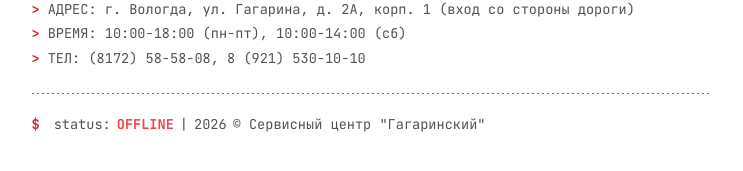
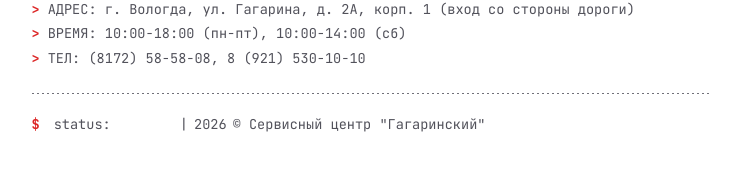
Before and after one commit to polinom11/polinom11.github.io, a Jekyll site: the page index.html, which Jekyll copies as it is, in a window 1280 px wide. Shown: the part 535-706 px from the top of the page, without its empty margins (261-1004 px from the left). Built offline with Jekyll 4.4.1, drawn with Linux system fonts in a browser that asks for light colours.

Commit message:
Update style.css

```diff
--- a/css/style.css
+++ b/css/style.css
@@ -495,6 +495,11 @@ footer {
     font-weight: 700;
 }
 
+.status-loading {
+    visibility: hidden;
+    font-weight: 700;
+}
+
 @media (max-width: 600px) {
     .nav-container {
         flex-direction: row;
```
